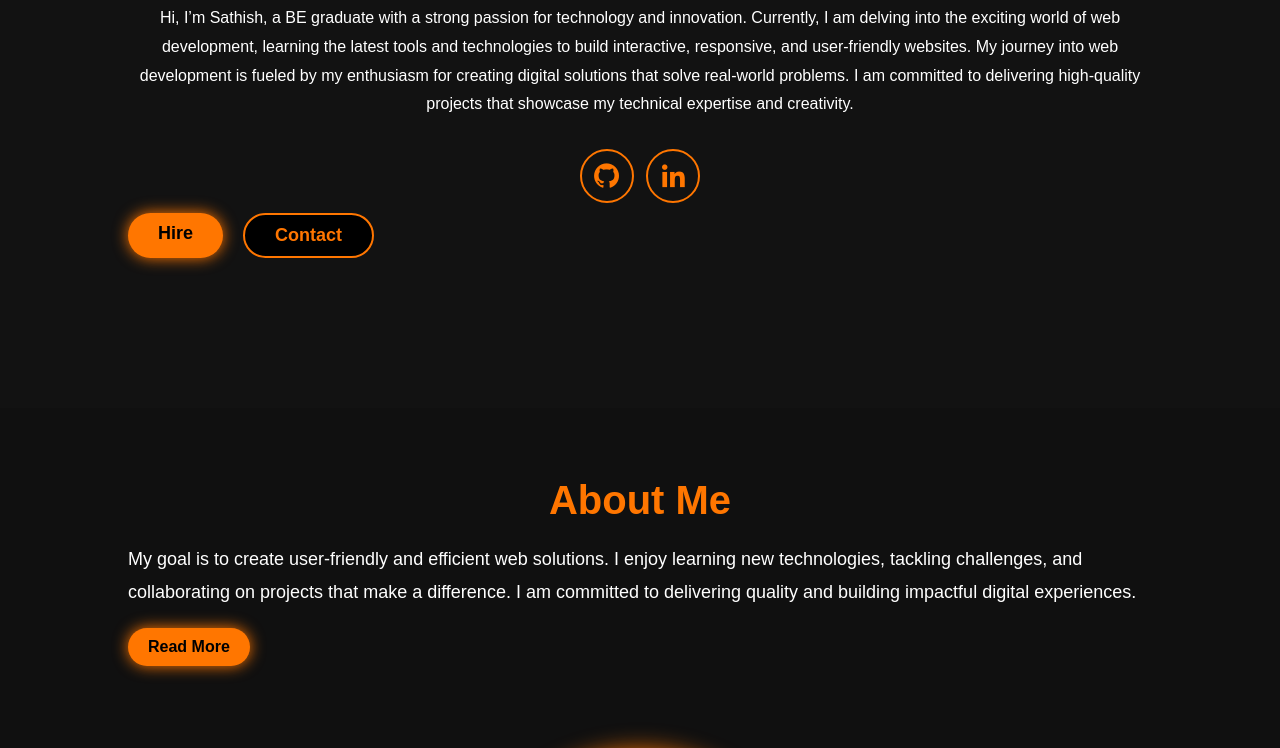
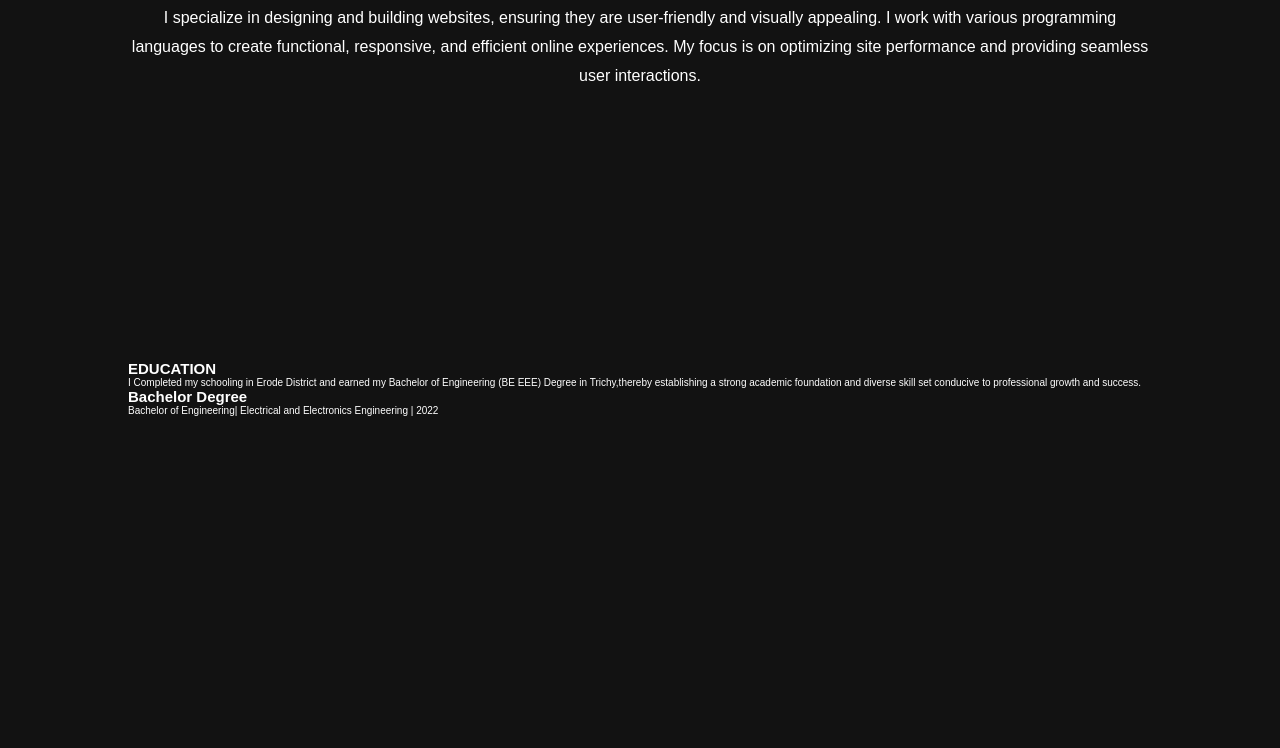
Before and after one commit to Sathishkumar151120/portfolio, a plain HTML site: page index.html in a window 1280 px wide. Shown: the part 678-1426 px from the top of the page. Drawn offline with nearby package versions, Linux system fonts and the light colour scheme.

Commit message:
Update index.html

```diff
--- a/index.html
+++ b/index.html
@@ -12,15 +12,16 @@
 <body>
     <header class="header">
         <a href="#home" class="logo">Sathish<span>Kumar V</span></a>
-        <i class="bx bx-menu" id="menu-icon"></i>
+        <div class="bx bx-menu" id="menu-icon"></div>
 
         <nav class="navbar">
             <a href="#home">Home</a>
-            <a href="#about">About</a>
+            <!-- <a href="#about">About</a> -->
+             <a href="#education">Education</a>
             <a href="#skills">Skills</a>
             <a href="#contact">Contact</a>
         </nav>
-       <!-- <button class="gradient-btn"> <a href="#contact">Contact Me</a></button>-->
+        <!-- <button class="gradient-btn"> <a href="#contact">Contact Me</a></button>-->
     </header>
 
     <section class="home" id="home">
@@ -28,42 +29,28 @@
             <h1>Hi, It's <span>Sathish Kumar V</span></h1>
             <h2>I'm a <span>Web Developer</span></h2>
             <p>
-                Hi, I’m Sathish, a BE graduate with a strong passion for technology and innovation. Currently, I am
-                delving into the exciting world of web development, learning the latest tools and technologies to build
-                interactive, responsive, and user-friendly websites. My journey into web development is fueled by my
-                enthusiasm for creating digital solutions that solve real-world problems. I am committed to delivering
-                high-quality projects that showcase my technical expertise and creativity.
+                I specialize in designing and building websites, ensuring they are user-friendly and visually appealing.
+                I work with various programming languages to create functional, responsive, and efficient online
+                experiences. My focus is on optimizing site performance and providing seamless user interactions.
             </p>
-            <div class="social-icons">
-                <a href="https://github.com/Sathishkumar151120/portfolio"><i class="bx bxl-github"></i></a>
-                <a href="https://www.linkedin.com/in/sathishkumarv1511"><i class="bx bxl-linkedin"></i></a>
-                <!--<a href="https://instagram.com/_gone_maad_"><i class="bx bxl-instagram"></i></a>
-                <a href="#"><i class="bx bxl-twitter"></i></a> -->
-            </div>
-            <div class="btn-group">
-                <a href="#" class="btn">Hire</a>
-                <a href="#contact" class="btn">Contact</a>
-            </div>
         </div>
 
         <div class="home-img">
             <img src="image.jpg" alt="Sathish Kumar">
         </div>
     </section>
-    <section class="about" id="about">
-        <div class="about-img">
-            <img src="image.jpg" alt="Sathishkumar">
+
+    <section class="education" id="education">
+        <div class="my-education">
+            <div class="education-title">
+                <H1>EDUCATION</H1>
+            </div>
+            <P>I  Completed my schooling in Erode District and earned my Bachelor of Engineering (BE EEE) Degree in
+                Trichy,thereby establishing a strong academic foundation and diverse skill set conducive to professional
+                growth and success. </P>
+                <h1>Bachelor Degree</h1>
+                <p> Bachelor of Engineering| Electrical and Electronics Engineering | 2022</p>
         </div>
-        <div class="about-content">
-            <h2>About<span> Me</span></h2>
-            <p>My goal is to create user-friendly and efficient web solutions. I enjoy learning new technologies,
-                tackling challenges, and collaborating on projects that make a difference.
-                I am committed to delivering quality and building impactful digital experiences.
-            </p>
-
-            <a href="#" class="btn">Read More</a>
-        </div>
-
     </section>
 
     <section class="skills" id="skills">
@@ -73,20 +60,27 @@
                 <div class="skills-wrapper">
                     <div class="skill-item">
                         <img src="html.png" alt="HTML 5">
-                        <div class="name"><h1>HTML 5</h1></div>
+                        <div class="name">
+                            <h1>HTML 5</h1>
+                        </div>
                     </div>
                     <div class="skill-item">
                         <img src="css.png" alt="CSS">
-                        <div class="name"><h1>CSS</h1></div>
+                        <div class="name">
+                            <h1>CSS</h1>
+                        </div>
                     </div>
                     <div class="skill-item">
                         <img src="js.png" alt="CSS">
-                        <div class="name"><h1>Javascript</h1></div>
+                        <div class="name">
+                            <h1>Javascript</h1>
+                        </div>
                     </div>
                 </div>
             </div>
         </div>
     </section>
+
     <section class="contact" id="contact">
         <h2 class="heading">Contact <span>Me</span></h2>
         <form action="https://formspree.io/f/xvggpall" method="POST">
@@ -112,14 +106,14 @@
             <a href="https://github.com/Sathishkumar151120/portfolio"><i class="bx bxl-github"></i></a>
             <a href="https://www.linkedin.com/in/sathishkumarv1511"><i class="bx bxl-linkedin"></i></a>
             <!-- <a href="https://instagram.com/_gone_maad_"><i class="bx bxl-instagram"></i></a>
-           a cou<a href="#"><i class="bx bxl-twitter"></i></a> -->
+            a cou<a href="#"><i class="bx bxl-twitter"></i></a> -->
         </div>
         <ul class="list">
             <li>
-                <a href="#">FAQ</a>
+                <a href="#skills">Skills</a>
             </li>
             <li>
-                <a href="#skills">skills</a>
+                <a href="#education">Education</a>
             </li>
             <li>
                 <a href="#about">About</a>
@@ -127,7 +121,6 @@
             <li>
                 <a href="#contact">Contact</a>
             </li>
-
         </ul>
         <p class="copyright">
             Sathish kumar | All Rights Reserved
```
